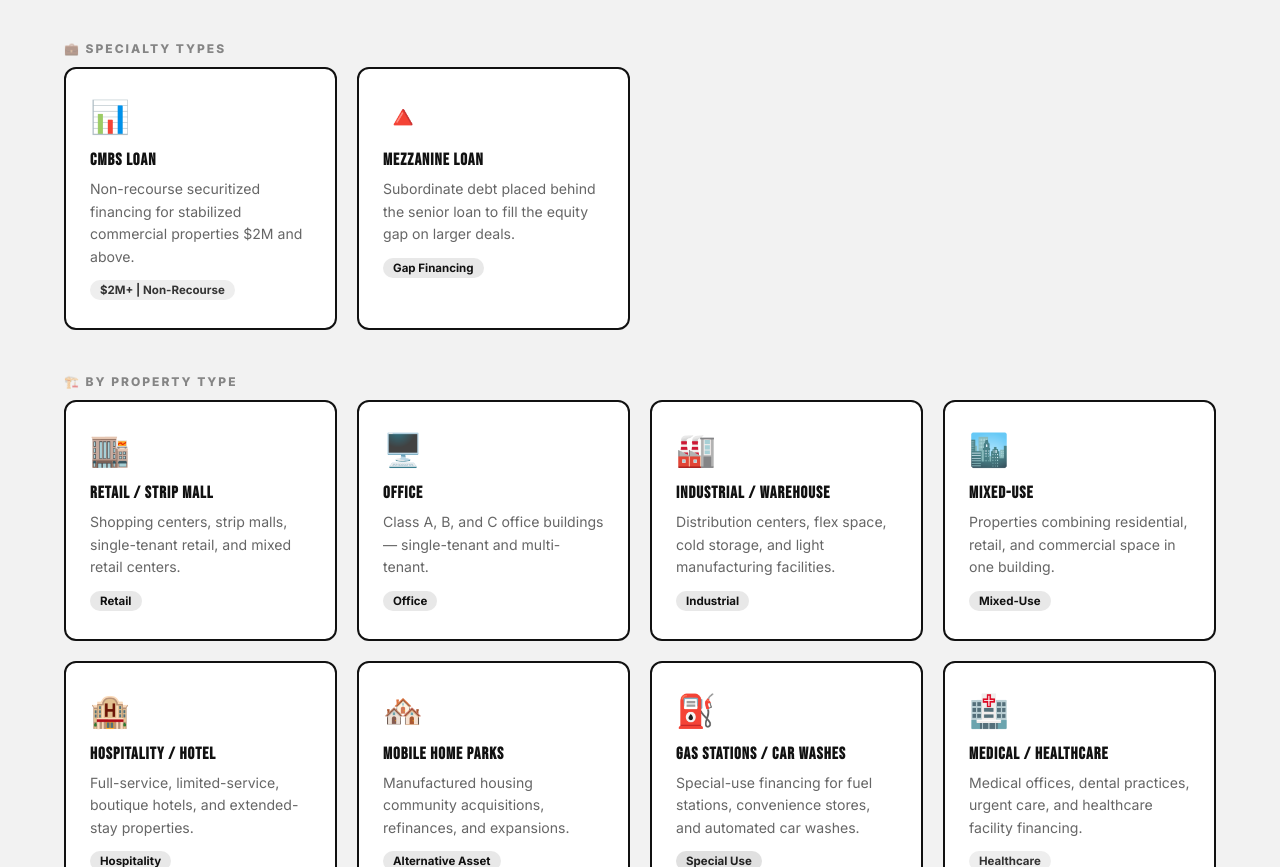
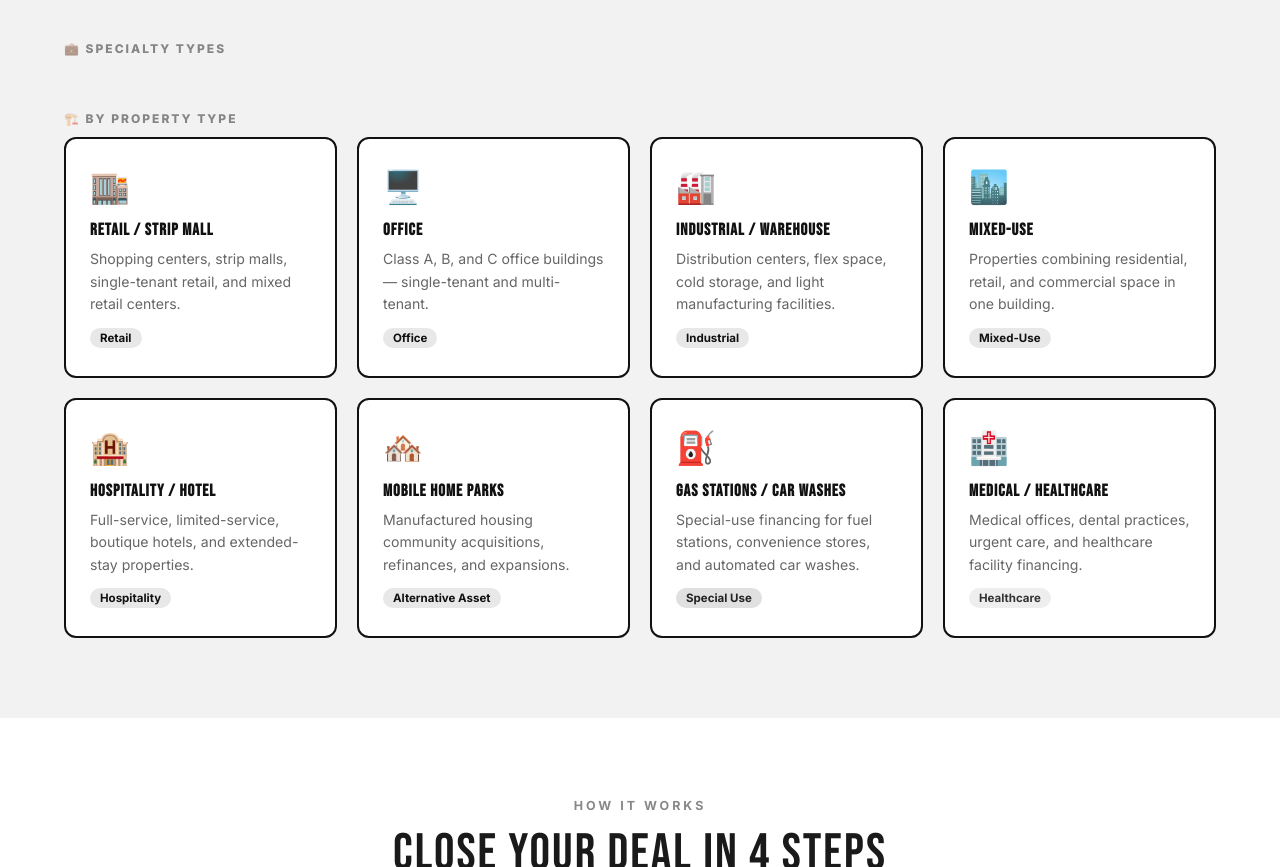
Before and after one commit to laflairchuck33/ALL-IN-CRE, a website: page index.html in a window 1280 px wide. Shown: the part 3722-4589 px from the top of the page. Drawn offline with Linux system fonts and the light colour scheme.

Commit message:
Remove CMBS Loan and Mezzanine Loan tiles; clear empty Specialty section

```diff
--- a/index.html
+++ b/index.html
@@ -215,7 +215,7 @@ footer strong{color:rgba(255,255,255,0.8);}
               <optgroup label="Government-Backed"><option>SBA 7(a)</option><option>SBA 504</option><option>USDA B&I Loan</option></optgroup>
               <optgroup label="Agency / Multifamily"><option>Fannie Mae Multifamily</option><option>Freddie Mac Multifamily</option><option>FHA/HUD 223(f)</option><option>FHA/HUD 221(d)(4)</option></optgroup>
               <optgroup label="Bridge & Short-Term"><option>Bridge Loan</option><option>Hard Money Loan</option><option>Fix & Flip Commercial</option></optgroup>
-              <optgroup label="Specialty"><option>CMBS Loan</option><option>Mezzanine Loan</option></optgroup>
+
               <optgroup label="By Property Type"><option>Retail / Strip Mall</option><option>Office</option><option>Industrial / Warehouse</option><option>Mixed-Use</option><option>Hospitality / Hotel</option><option>Mobile Home Parks</option><option>Gas Station / Car Wash</option><option>Medical / Healthcare</option></optgroup>
               <option>Other / Not Sure</option>
             </select>
@@ -387,18 +387,7 @@ footer strong{color:rgba(255,255,255,0.8);}
   <!-- SPECIALTY -->
   <div style="margin-bottom:10px;"><span style="font-size:.75rem;font-weight:800;letter-spacing:2px;text-transform:uppercase;color:var(--navy);opacity:.5;">💼 Specialty Types</span></div>
   <div class="loans-grid" style="margin-bottom:40px;">
-    <div class="loan-card">
-      <div class="loan-icon">📊</div>
-      <h3>CMBS Loan</h3>
-      <p>Non-recourse securitized financing for stabilized commercial properties $2M and above.</p>
-      <span class="loan-tag tag-green">$2M+ | Non-Recourse</span>
-    </div>
-    <div class="loan-card">
-      <div class="loan-icon">🔺</div>
-      <h3>Mezzanine Loan</h3>
-      <p>Subordinate debt placed behind the senior loan to fill the equity gap on larger deals.</p>
-      <span class="loan-tag tag-blue">Gap Financing</span>
-    </div>
+
 
   </div>
 
@@ -568,10 +557,7 @@ footer strong{color:rgba(255,255,255,0.8);}
             <option>Hard Money Loan</option>
             <option>Fix & Flip Commercial</option>
           </optgroup>
-          <optgroup label="Specialty">
-            <option>CMBS Loan</option>
-            <option>Mezzanine Loan</option>
-          </optgroup>
+
           <optgroup label="By Property Type">
             <option>Retail / Strip Mall</option>
             <option>Office</option>
```
